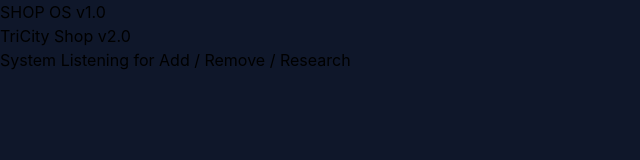
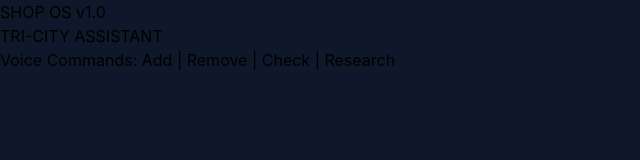
Before and after one commit to granitemountainfilmco-pixel/TriCityBot, a React (Vite) app in the folder frontend/: page / in a window 1280 px wide. Shown: the top 160 px of the page, without its empty margins (0-640 px from the left). Built offline with nearby package versions, Linux system fonts and the light colour scheme.

Commit message:
Update ChatInterface.tsx

```diff
--- a/frontend/src/components/ChatInterface.tsx
+++ b/frontend/src/components/ChatInterface.tsx
@@ -13,13 +13,12 @@ export default function ChatInterface() {
     recognitionRef.current.continuous = true;
 
     recognitionRef.current.onresult = (event: any) => {
-      if (isProcessing) return;
-      const transcript = event.results[event.results.length - 1][0].transcript.trim().toLowerCase();
+      if (isProcessing) return; // Don't listen while AI is talking
+      const text = event.results[event.results.length - 1][0].transcript.trim().toLowerCase();
 
-      // Keywords that trigger the system
-      const triggers = ['add', 'check', 'research', 'remove', 'search', 'delete'];
-      if (triggers.some(t => transcript.startsWith(t))) {
-        handleCommand(transcript);
+      const commands = ['add', 'check', 'research', 'remove', 'search', 'delete', 'do we'];
+      if (commands.some(cmd => text.includes(cmd))) {
+        handleCommand(text);
       }
     };
 
@@ -40,10 +39,10 @@ export default function ChatInterface() {
       const data = await res.json();
       setMessages(prev => [...prev, { sender: 'bot', text: data.response }]);
 
-      // Robust Speech Synthesis
-      window.speechSynthesis.cancel();
+      // --- VOICE OUTPUT ---
+      window.speechSynthesis.cancel(); // Clear queue
       const utterance = new SpeechSynthesisUtterance(data.response);
-      utterance.onend = () => setIsProcessing(false);
+      utterance.onend = () => setIsProcessing(false); // Resume listening after speaking
       window.speechSynthesis.speak(utterance);
     } catch (err) {
       setIsProcessing(false);
@@ -51,12 +50,12 @@ export default function ChatInterface() {
   };
 
   return (
-    <div className="bg-slate-900 border-2 border-blue-500/20 rounded-3xl p-8 w-full max-w-2xl shadow-2xl">
+    <div className="bg-slate-900 border-2 border-blue-500/20 rounded-3xl p-8 w-full max-w-2xl shadow-2xl font-sans">
       <div className="flex items-center justify-between mb-8">
-        <h1 className="text-xl font-black text-blue-500 tracking-widest uppercase">TriCity Shop v2.0</h1>
-        <div className={`h-2 w-2 rounded-full ${isProcessing ? 'bg-yellow-500 animate-ping' : 'bg-green-500'}`} />
+        <h1 className="text-xl font-bold text-blue-500 tracking-widest">TRI-CITY ASSISTANT</h1>
+        <div className={`h-3 w-3 rounded-full ${isProcessing ? 'bg-yellow-500 animate-pulse' : 'bg-green-500'}`} />
       </div>
-      <div className="h-96 overflow-y-auto space-y-4 mb-4 pr-2">
+      <div className="h-96 overflow-y-auto space-y-4 mb-6 pr-2">
         {messages.map((m, i) => (
           <div key={i} className={`flex ${m.sender === 'user' ? 'justify-end' : 'justify-start'}`}>
             <div className={`p-4 rounded-2xl text-sm ${m.sender === 'user' ? 'bg-blue-600 text-white' : 'bg-slate-800 text-slate-300'}`}>
@@ -65,9 +64,9 @@ export default function ChatInterface() {
           </div>
         ))}
       </div>
-      <div className="text-[10px] text-slate-600 font-bold uppercase text-center tracking-widest">
-        System Listening for Add / Remove / Research
-      </div>
+      <p className="text-[10px] text-slate-500 text-center uppercase tracking-widest">
+        Voice Commands: Add | Remove | Check | Research
+      </p>
     </div>
   );
 }
```
